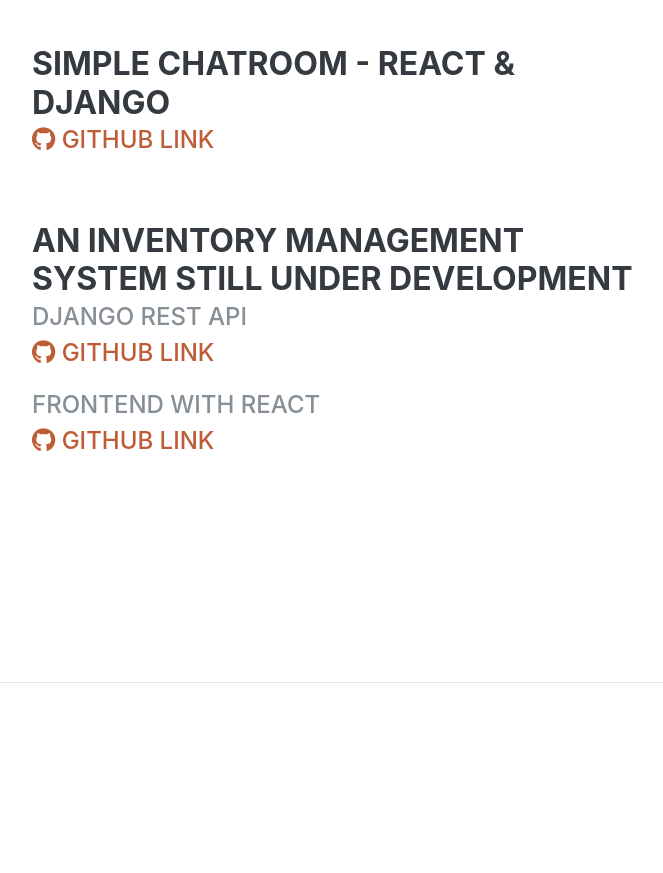
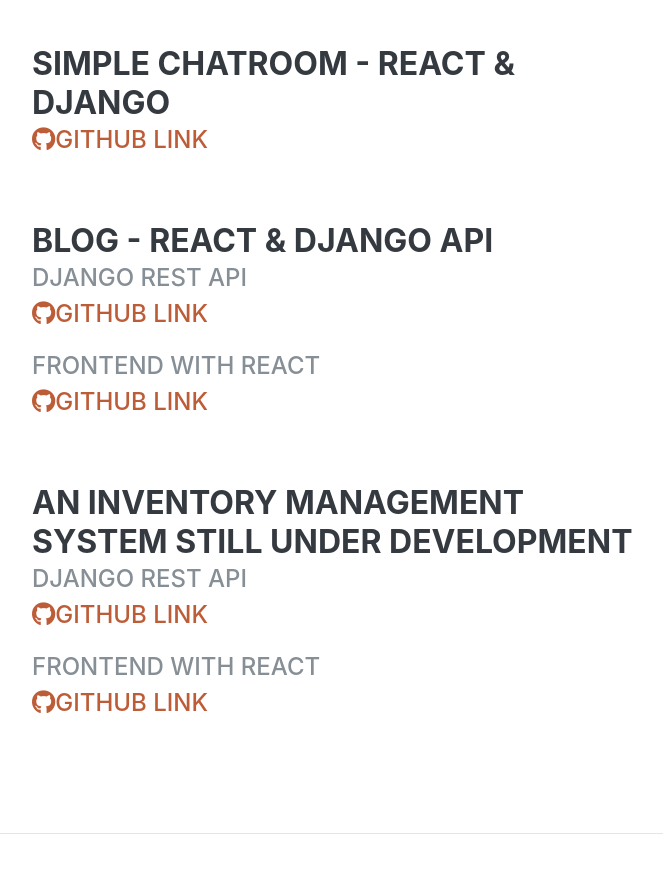
Before and after one commit to 5hy4m/My-Portfolio, a React (Create React App) app: page / in a window 1280 px wide. Shown: the part 1720-2593 px from the top of the page, without its empty margins (288-951 px from the left). Built offline with nearby package versions, Linux system fonts and the light colour scheme; a web font is replaced by a local one.

Commit message:
Add blog project to projects.js Component

```diff
--- a/src/Components/Projects.js
+++ b/src/Components/Projects.js
@@ -11,22 +11,46 @@ const Projects = () => {
           className="resume-item d-flex flex-column flex-md-row justify-content-between mb-5">
           <div className="resume-content">
             <h3 className="mb-0">Simple ChatRoom - React & Django</h3>
-                        <div className="subheading mb-3"><a href="https://github.com/5hy4m/ChatRoom "><i className="fab fa-github" />   Github Link</a> </div>
+            <div className="subheading mb-3">
+              <a target="_blank" href="https://github.com/5hy4m/ChatRoom "><i className="fab fa-github"/>
+                Github Link</a>
             </div>
-                    <div className="resume-date text-md-right">
           </div>
+          <div className="resume-date text-md-right"></div>
+        </div>
+        <div
+          className="resume-item d-flex flex-column flex-md-row justify-content-between mb-5">
+          <div className="resume-content">
+            <h3 className="mb-0">Blog - React & Django api</h3>
+            <div className="subheading">Django REST Api</div>
+            <div className="subheading mb-3">
+              <a target="_blank" href="https://github.com/5hy4m/SimpleBolg-api  "><i className="fab fa-github"/>
+                Github Link</a>
+            </div>
+            <div className="subheading">Frontend With React</div>
+            <div className="subheading mb-3">
+              <a target="_blank" href="https://github.com/5hy4m/Simple-Blog "><i className="fab fa-github"/>
+                Github Link</a>
+            </div>
+          </div>
+          <div className="resume-date text-md-right"></div>
         </div>
         <div
           className="resume-item d-flex flex-column flex-md-row justify-content-between mb-5">
           <div className="resume-content">
             <h3 className="mb-0">An Inventory Management System Still under development</h3>
             <div className="subheading">Django REST Api</div>
-                        <div className="subheading mb-3"><a href="https://github.com/5hy4m/ChatRoom "><i className="fab fa-github" />   Github Link</a> </div>
+            <div className="subheading mb-3">
+              <a target="_blank" href="https://github.com/5hy4m/ChatRoom "><i className="fab fa-github"/>
+                Github Link</a>
+            </div>
             <div className="subheading">Frontend With React</div>
-                            <div className="subheading mb-3"><a href="https://github.com/5hy4m/ChatRoom "><i className="fab fa-github" />   Github Link</a> </div>
+            <div className="subheading mb-3">
+              <a target="_blank" href="https://github.com/5hy4m/ChatRoom "><i className="fab fa-github"/>
+                Github Link</a>
             </div>
-                    <div className="resume-date text-md-right">
           </div>
+          <div className="resume-date text-md-right"></div>
         </div>
 
       </div>
```
Lines whose indentation alone changed are shown as unchanged.
